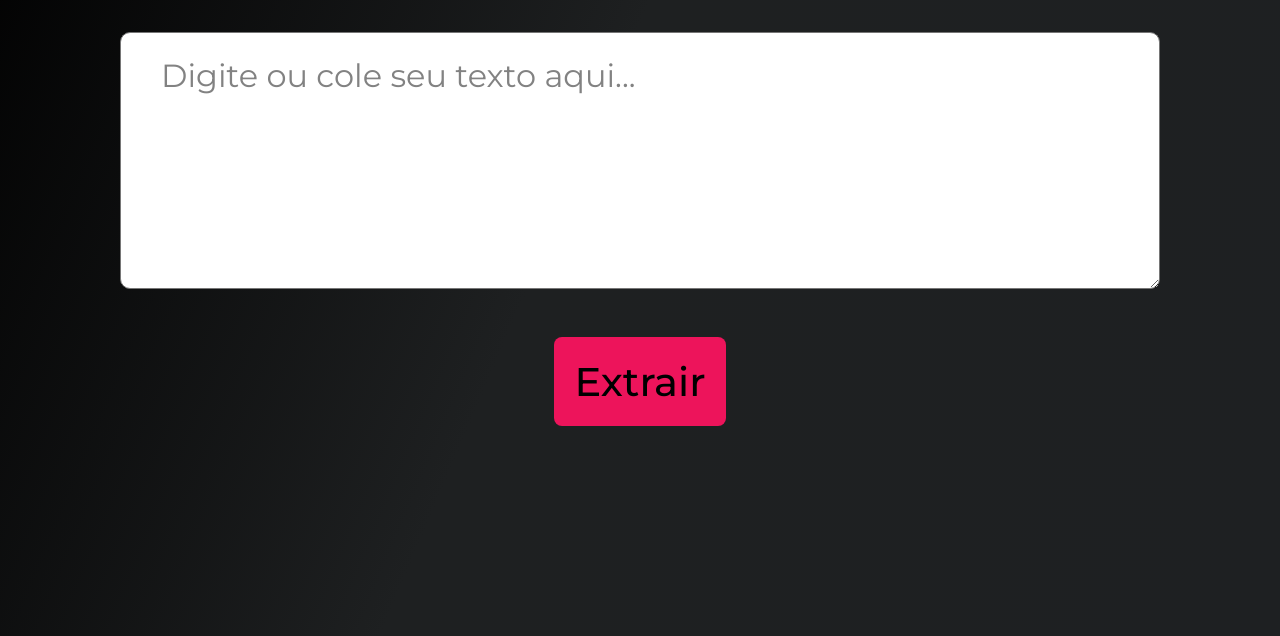
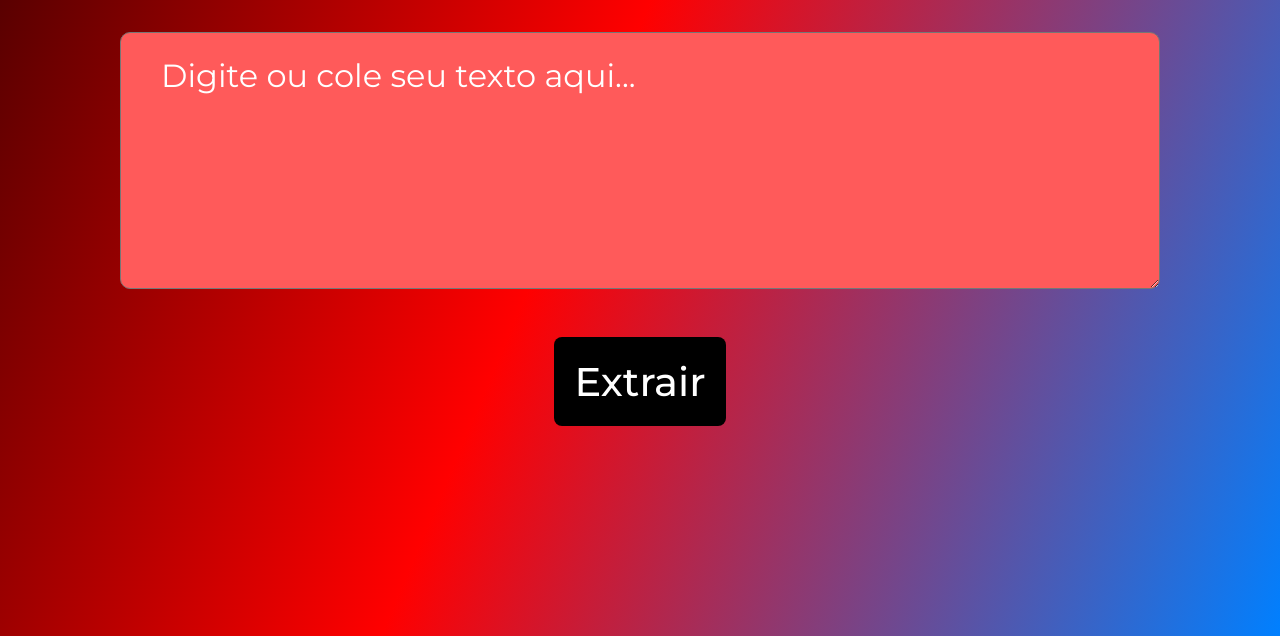
Before and after one commit to r9drigu3s/r9drigu3s.2t.2b, a plain HTML site: page index.html in a window 1280 px wide. Shown: the part 198-834 px from the top of the page. Drawn offline with Linux system fonts and the light colour scheme.

Commit message:
Add files via upload

```diff
--- a/style.css
+++ b/style.css
@@ -1,8 +1,8 @@
 @import url('https://fonts.googleapis.com/css2?family=Montserrat:ital,wght@0,100..900;1,100..900&display=swap');
 
 :root {
-    --cor-destaque: #ED145B;
-    --cor-gradiente-preto: linear-gradient(113deg, #000 0%, #1E2021 44.96%, #1E2022 100%);
+    --cor-destaque:rgb(0, 0, 0);
+    --cor-gradiente-preto: linear-gradient(113deg, #440000 0%, #ff0000 44.96%, #0080ff 100%);
 }
 
 * {
@@ -47,12 +47,12 @@ h1 {
     gap: 0.625rem;
     align-self: stretch;
     border-radius: 0.625rem;
-    background: #FFF;
+    background: #ff5a5a;
     font-size: 2rem;
 }
 
 #entrada-de-texto::placeholder {
-    color: #828282;
+    color: #ffffff;
     font-size: 2rem;
     font-weight: 400;
     line-height: normal;
@@ -67,7 +67,7 @@ h1 {
     border-radius: 0.5rem;
     border: none;
     background: var(--cor-destaque);
-    color: #000;
+    color: #ffffff;
     font-size: 2.5rem;
     font-weight: 500;
     line-height: normal;
```
